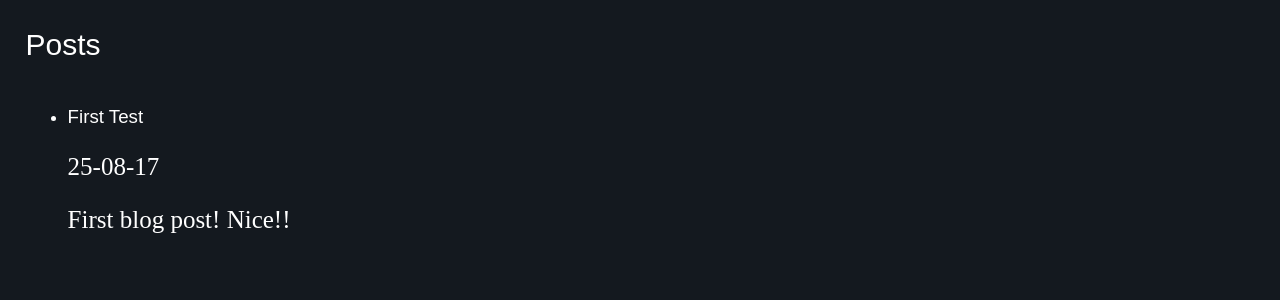
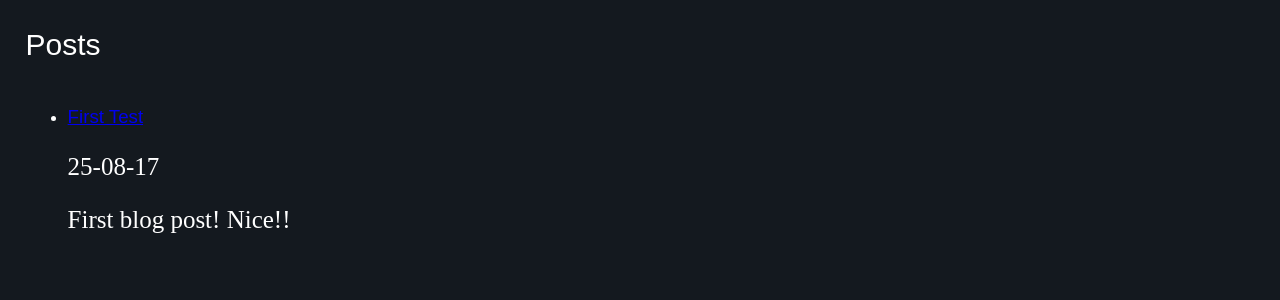
Before and after one commit to abghim/abghim.github.io, a Jekyll site: the page built from index.html, in a window 1280 px wide. Shown: the part 168-468 px from the top of the page. Built offline with Jekyll 4.4.1, drawn with Linux system fonts in a browser that asks for light colours; some web fonts are replaced.

Commit message:
Update CSS files

```diff
--- a/assets/stylesheets/homepage.css
+++ b/assets/stylesheets/homepage.css
@@ -35,7 +35,7 @@ hr {
 	padding-bottom: 2%;
 }
 
-a {
+a#iconref {
 	text-decoration: none;
 	color: white;
 }
```
Also changed, not shown: assets/stylesheets/post.css (+6 -4 lines).
